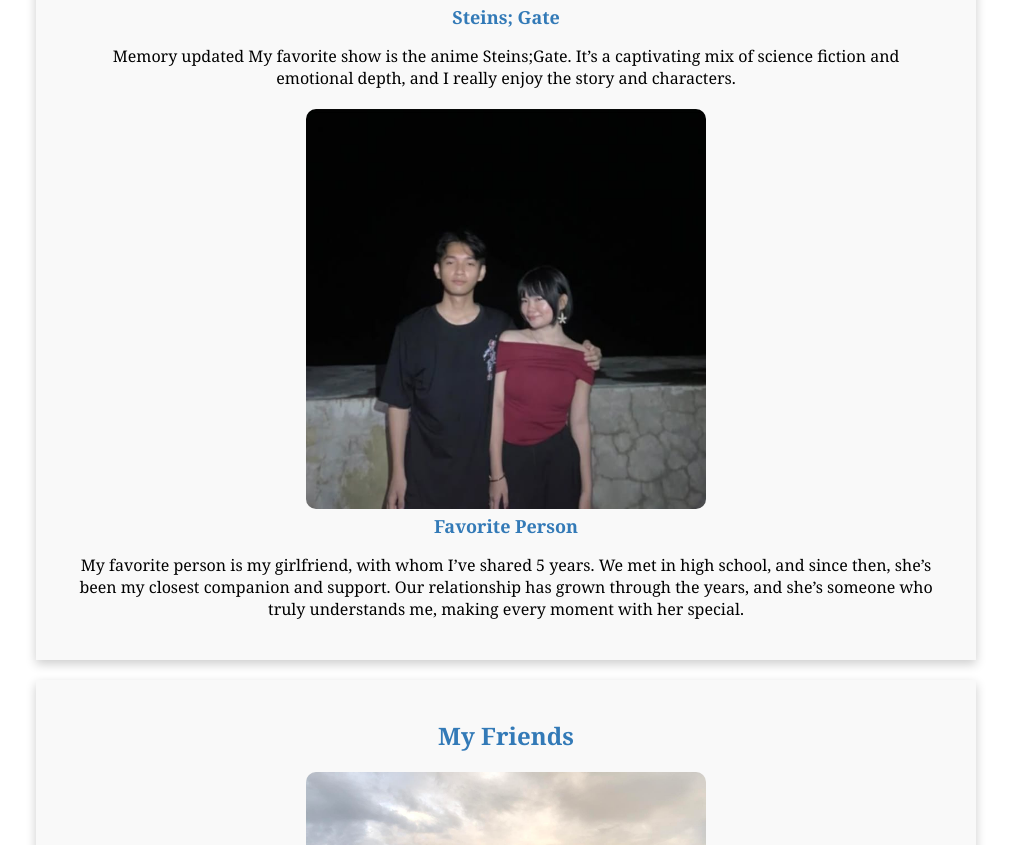
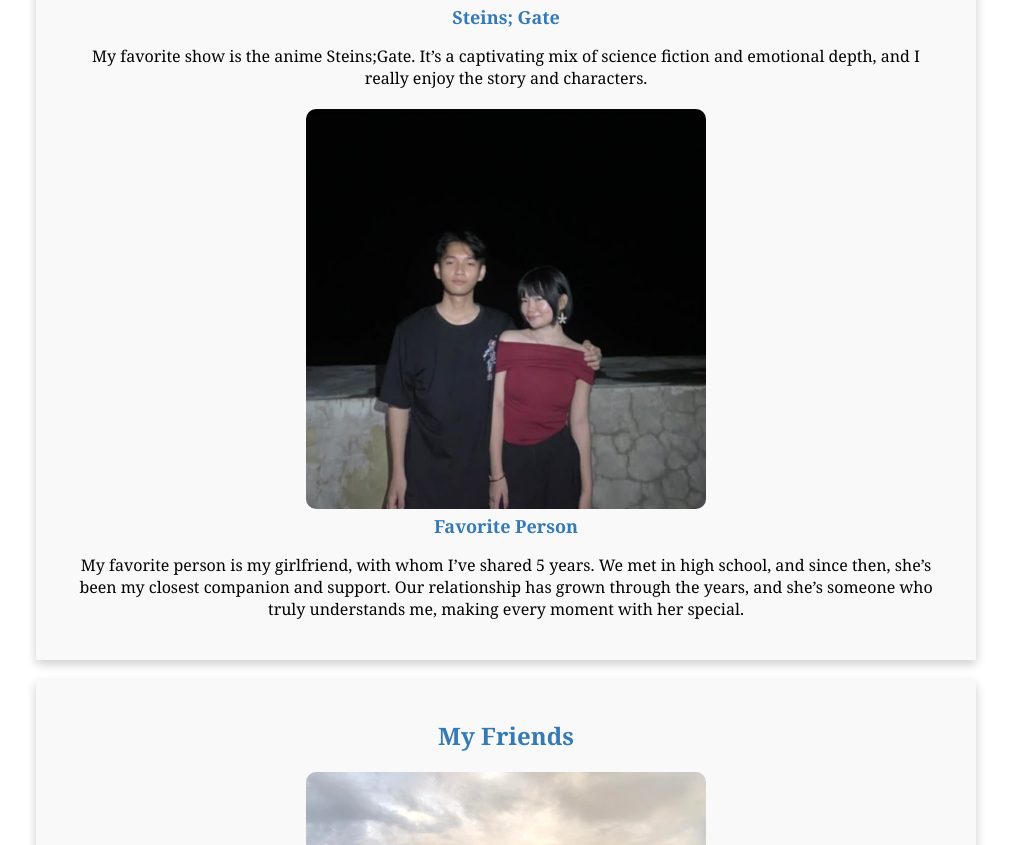
Before and after one commit to blanc1262/AllAboutMe, a plain HTML site: page index.html in a window 1280 px wide. Shown: the part 6017-6862 px from the top of the page, without its empty margins (134-1145 px from the left). Drawn offline with Linux system fonts and the light colour scheme.

Commit message:
Update index.html

```diff
--- a/index.html
+++ b/index.html
@@ -180,9 +180,7 @@
                 <figure>
                     <img src="steins gate.jpg" alt="show" height="200">
                     <figcaption style="font-weight: bold;">Steins; Gate</figcaption>
-                    <p>
-                        Memory updated
-                        My favorite show is the anime Steins;Gate. It’s a captivating mix of science fiction and emotional depth, and I really enjoy the story and characters.</p>
+                    <p>My favorite show is the anime Steins;Gate. It’s a captivating mix of science fiction and emotional depth, and I really enjoy the story and characters.</p>
                 </figure>
 
                 <figure>
```
